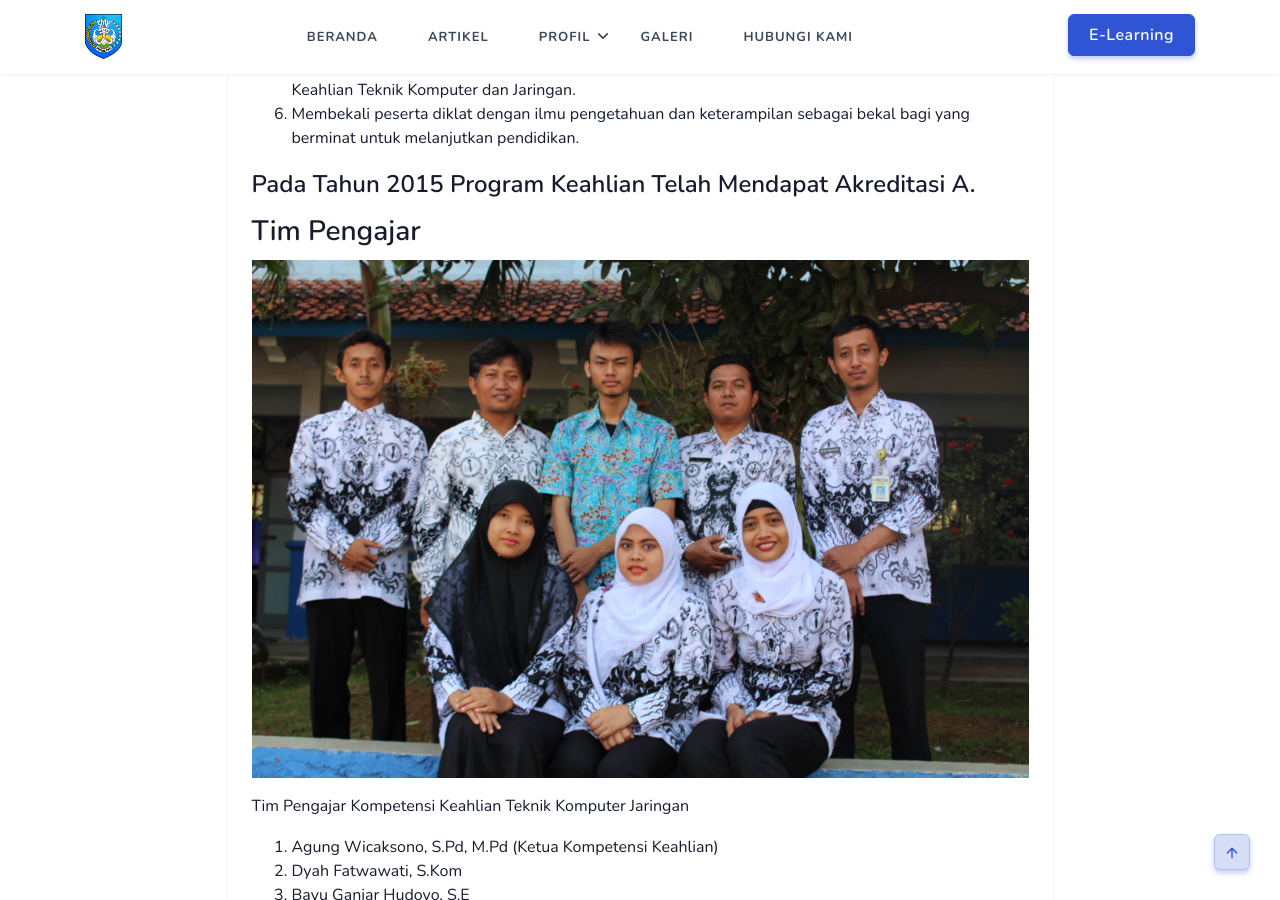
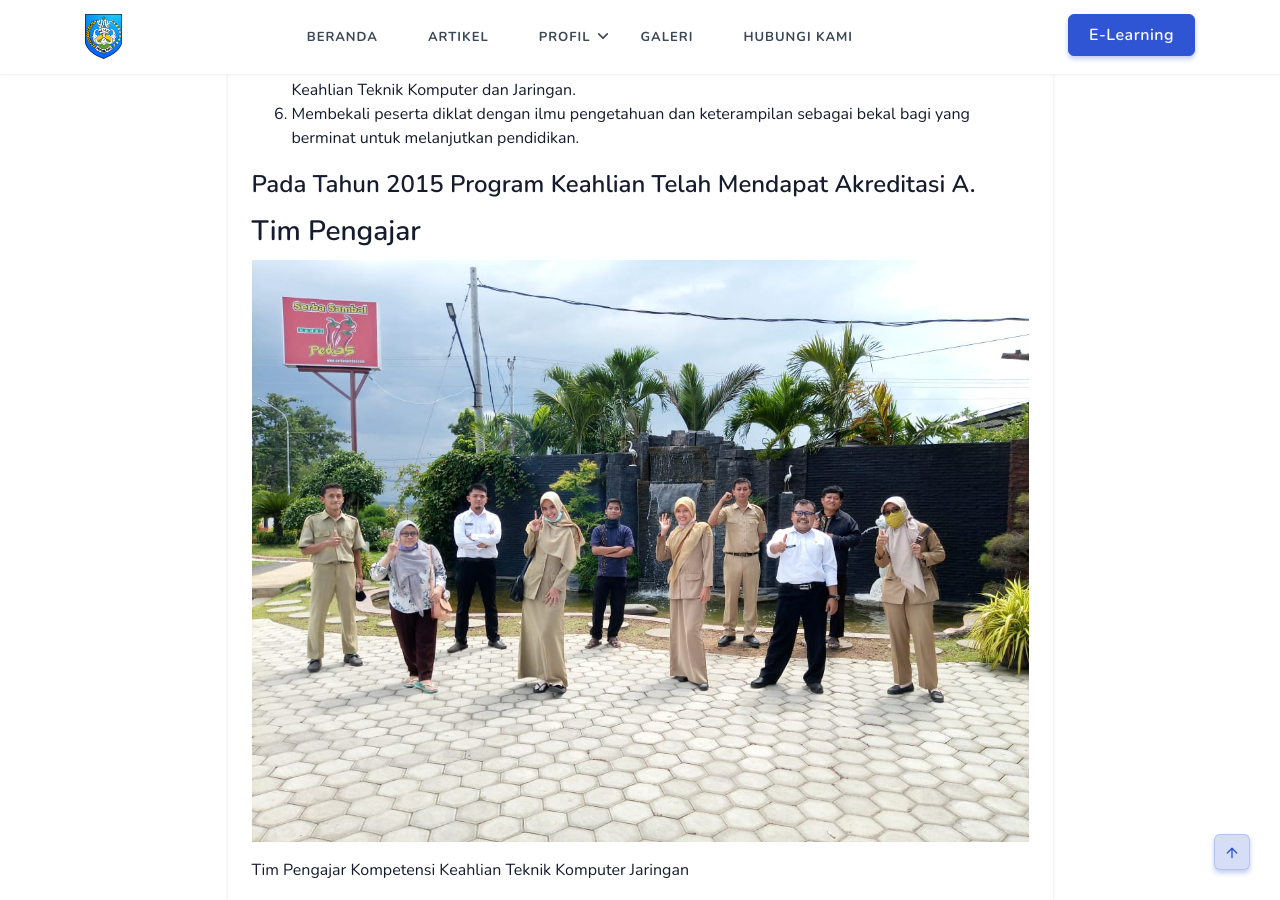
Before and after one commit to smkn1pml/website, a Jekyll site: the page built from _majors/tkj.md, in a window 1280 px wide and 900 px high, scrolled down 870 px. Built offline with Jekyll 4.4.1, drawn with Linux system fonts in a browser that asks for light colours; comment, search, counter and statistics services are not loaded.

Commit message:
Update Jurusan “tkj”

```diff
--- a/_majors/tkj.md
+++ b/_majors/tkj.md
@@ -1,6 +1,6 @@
 ---
-title: "Teknik Komputer dan Jaringan"
-slug: "tkj"
+title: Teknik Komputer dan Jaringan
+slug: tkj
 ---
 ### Tujuan
 
@@ -17,7 +17,7 @@
 
 ### Tim Pengajar
 
-![Guru TKJ](/uploads/Y8GtmiQ.jpeg)
+![Guru TKJ](/uploads/whatsapp-image-2020-12-16-at-09.27.52.jpeg)
 
 Tim Pengajar Kompetensi Keahlian Teknik Komputer Jaringan
 
```
Also changed, not shown: uploads/whatsapp-image-2020-12-16-at-09.27.52.jpeg (added).
